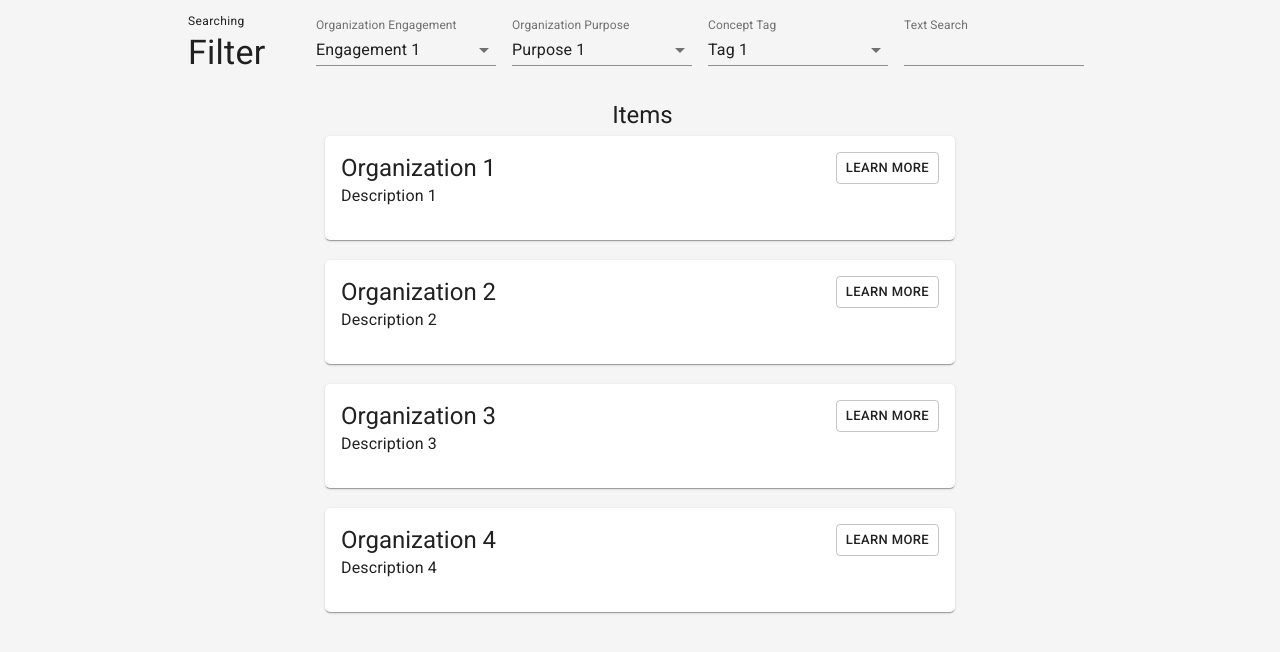
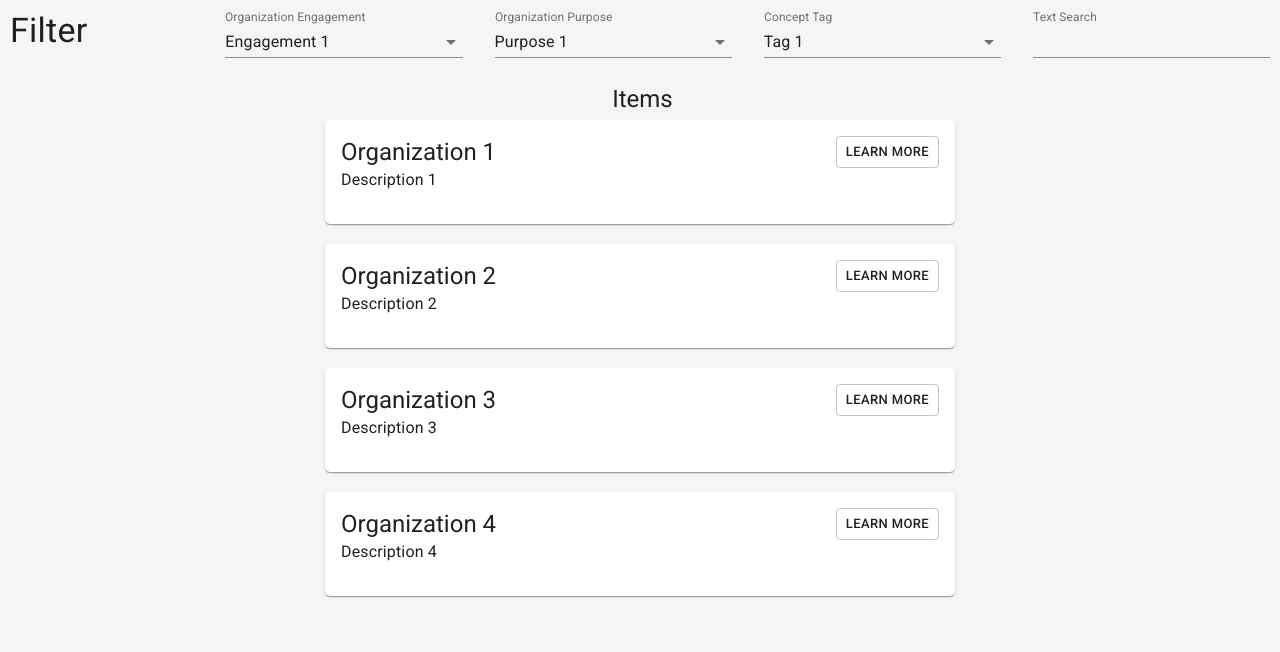
Before and after one commit to Me2B-Alliance/GoodTechWikiServer, a Next.js app: page /HomePage in a window 1280 px wide. Shown: the top 652 px of the page. Built offline with nearby package versions, Linux system fonts and the light colour scheme.

Commit message:
feat(app): use grid for auto sizing components

```diff
--- a/components/Filters.js
+++ b/components/Filters.js
@@ -6,23 +6,21 @@ import { makeStyles } from '@material-ui/core/styles'
 import TextField from '@material-ui/core/TextField'
 import Typography from '@material-ui/core/Typography'
 import PropTypes from 'prop-types'
+import Grid from '@material-ui/core/Grid'
 
 const useStyles = makeStyles((theme) => ({
   filterRoot: {
-    display: 'flex',
-    flexDirection: 'row',
-    alignItems: 'flex-end',
-    justifyContent: 'center',
     padding: '10px',
+    justifyContent: 'space-between',
   },
   formControl: {
-    margin: theme.spacing(1),
-    minWidth: 120,
-    width: 180,
+    //margin: theme.spacing(1),
+    //    minWidth: 120,
+    //    width: 180,
   },
   inputLabel: {
-    width: 200,
-    minWidth: 110,
+    //width: '100%',
+    //minWidth: 110,
   },
 }))
 
@@ -41,15 +39,14 @@ export default function Filters(props) {
 
   return (
     <div className={classes.filterRoot}>
-      <div style={{ width: 120 }}>
-        <Typography variant="caption">
-          Searching
-        </Typography>
+      <Grid container spacing={4}>
+        <Grid item xs={12} sm={2}>
           <Typography variant="h4">
             Filter
             </Typography>
-      </div>
-      <FormControl className={classes.formControl}>
+        </Grid>
+        <Grid item xs={12} sm>
+          <FormControl fullWidth className={classes.formControl}>
             <InputLabel className={classes.inputLabel} id="engagement-select-label">Organization Engagement</InputLabel>
             <Select
               labelId="engagement-select-label"
@@ -65,7 +62,9 @@ export default function Filters(props) {
               <MenuItem value={1}>Engagement 2</MenuItem>
             </Select>
           </FormControl>
-      <FormControl className={classes.formControl}>
+        </Grid>
+        <Grid item xs={12} sm>
+          <FormControl fullWidth className={classes.formControl}>
             <InputLabel className={classes.inputLabel} id="purpose-select-label">Organization Purpose</InputLabel>
             <Select
               labelId="purpose-select-label"
@@ -82,7 +81,9 @@ export default function Filters(props) {
               <MenuItem value={2}>Purpose 3</MenuItem>
             </Select>
           </FormControl>
-      <FormControl className={classes.formControl}>
+        </Grid>
+        <Grid item xs>
+          <FormControl fullWidth className={classes.formControl}>
             <InputLabel className={classes.inputLabel} id="concept-select-label">Concept Tag</InputLabel>
             <Select
               labelId="concept-select-label"
@@ -99,7 +100,9 @@ export default function Filters(props) {
               <MenuItem value={2}>Concept Tag 3</MenuItem>
             </Select>
           </FormControl>
-      <FormControl className={classes.formControl}>
+        </Grid>
+        <Grid item xs={12} sm>
+          <FormControl fullWidth className={classes.formControl}>
             <TextField
               label="Text Search"
               id="search-text-input"
@@ -107,6 +110,8 @@ export default function Filters(props) {
               value={filter.text}
             />
           </FormControl>
+        </Grid>
+      </Grid>
     </div>
   )
 }
```
Also changed, not shown: components/Header.js (+13 -8 lines). Lines whose indentation alone changed are shown as unchanged.
